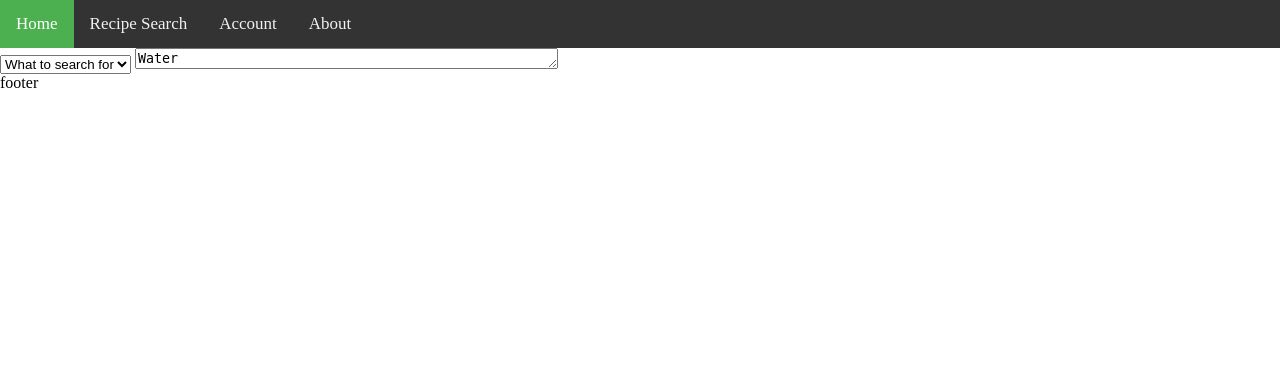
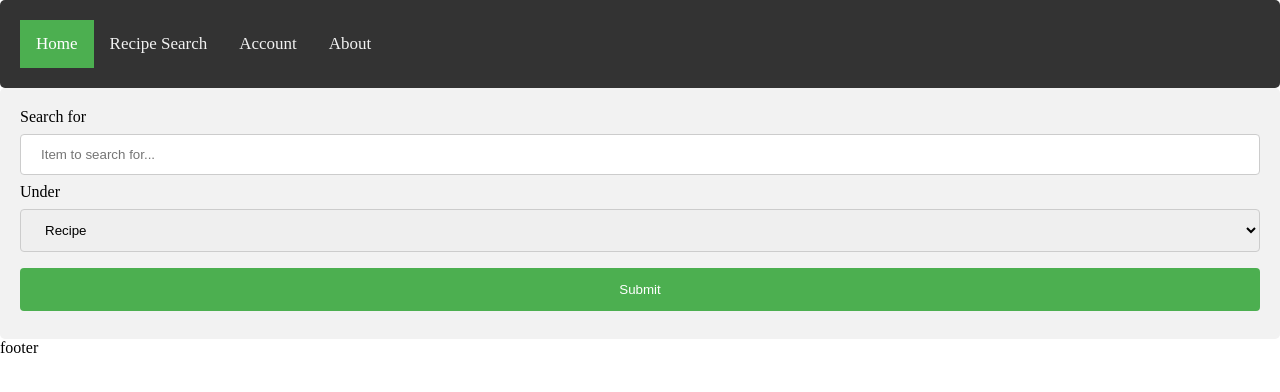
Before and after one commit to Skinnern/CS340Final, a PHP site: page /RecipesSearch.php in a window 1280 px wide. Shown: the top 392 px of the page. Run offline with PHP 8.4, Linux system fonts and the light colour scheme.

Commit message:
Adjustments to css, and textboxes

```diff
--- a/PHP/RecipesSearch.php
+++ b/PHP/RecipesSearch.php
@@ -14,21 +14,24 @@
   <a href="About.php">About</a>
 </div>
 
-<!-- Select dropdown -->
-<body>
-<select name "search for" id="search for">
-<option value = "0" selected = "selected">What to search for</option>
-<option value = "Recipe" >Recipes</option>
-<option value = "User" >Users</option>
-<option value = "Ingredient" >Ingredients</option>
-</select>
-<!-- end dropdown -->
+<div>
+  <form action="SearchResults.php">
+    <label for="lname">Search for</label>
+    <input type="text" id="lname" name="lastname" placeholder="Item to search for...">
 
-<!-- Begin Text Entry -->
-<textarea rows="1" cols="50">
-Water
-</textarea>
-<!-- end text entry -->
+    <label for="country">Under</label>
+	<select name "search for" id="search for">
+	<option value = "0" selected = "selected">Recipe</option>
+	<option value = "Recipe" >Recipes</option>
+	<option value = "User" >Users</option>
+	<option value = "Ingredient" >Ingredients</option>
+	</select>
+
+
+
+    <input type="submit" value="Submit">
+  </form>
+</div>
 
 
 <!-- end Style-->
--- a/PHP/index.css
+++ b/PHP/index.css
@@ -36,4 +36,35 @@ tr, td {
     padding: 8px;
 }
 
+input[type=text], select {
+    width: 100%;
+    padding: 12px 20px;
+    margin: 8px 0;
+    display: inline-block;
+    border: 1px solid #ccc;
+    border-radius: 4px;
+    box-sizing: border-box;
+}
+
+input[type=submit] {
+    width: 100%;
+    background-color: #4CAF50;
+    color: white;
+    padding: 14px 20px;
+    margin: 8px 0;
+    border: none;
+    border-radius: 4px;
+    cursor: pointer;
+}
+
+input[type=submit]:hover {
+    background-color: #45a049;
+}
+
+div {
+    border-radius: 5px;
+    background-color: #f2f2f2;
+    padding: 20px;
+}
+
 tr:nth-child(even){background-color: #f2f2f2}
```
